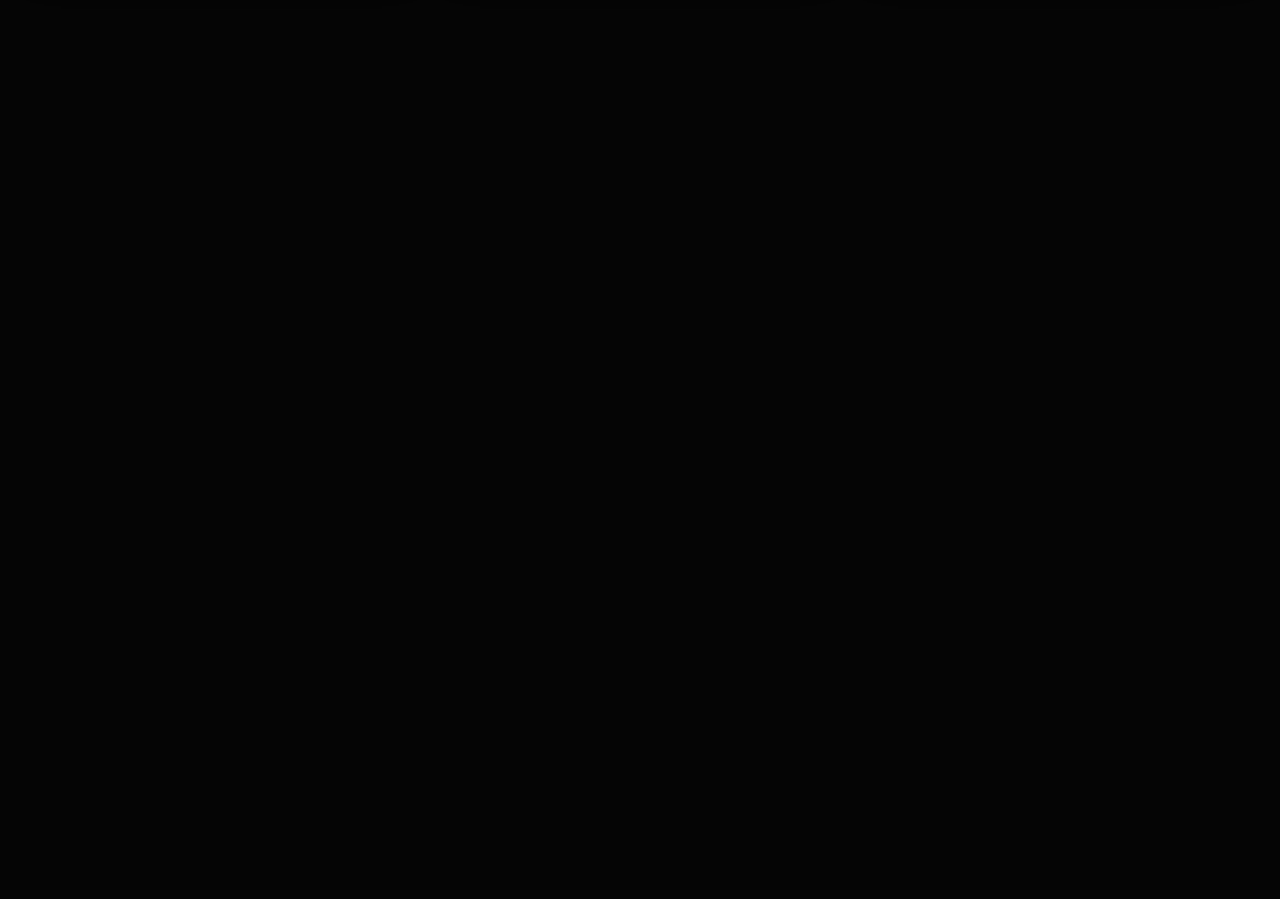
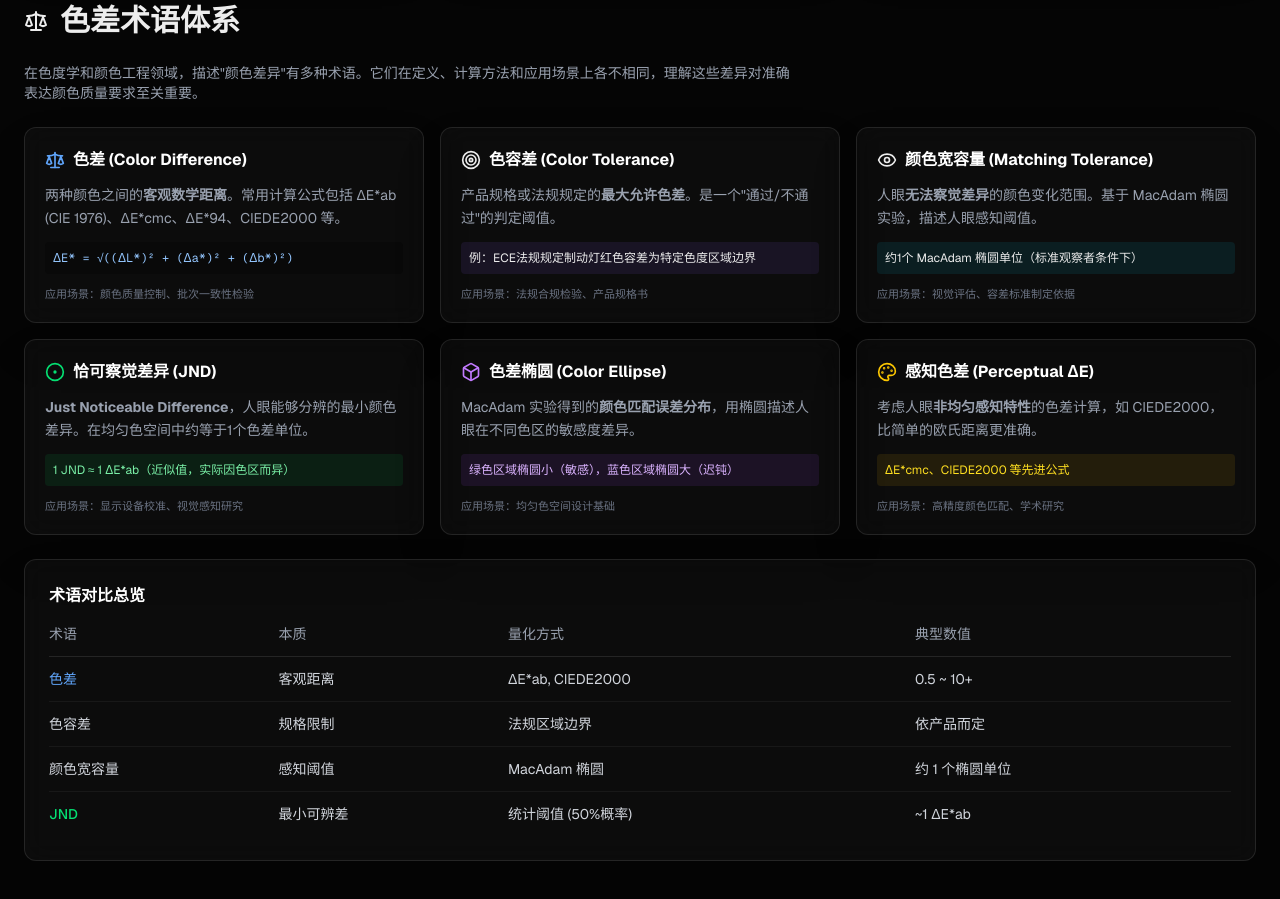
Before and after one commit to FeifeiWang920/optics-edu, a Next.js app: page /color in a window 1280 px wide. Shown: the part 3860-4759 px from the top of the page. Before the commit the page ends 3847 px from the top, so only its background shows below. Built offline with nearby package versions, Linux system fonts and the light colour scheme.

Commit message:
feat: 增加色差、色容差等概念名称解释；增加跳转至像差页面的按钮。

```diff
--- a/src/app/color/page.tsx
+++ b/src/app/color/page.tsx
@@ -2,7 +2,7 @@ import Link from "next/link";
 import CIE1931Explorer from "@/lib/cie-1931";
 import ColorMixer from "@/components/ColorMixer";
 import BlackbodySlider from "@/components/BlackbodySlider";
-import { Palette, Layers, Box, Info, SunMedium, GraduationCap, ArrowRight } from "lucide-react";
+import { Palette, Layers, Box, Info, SunMedium, GraduationCap, ArrowRight, Scale, Target, Eye, CircleDot } from "lucide-react";
 
 export default function ColorimetryPage() {
   return (
@@ -201,6 +201,159 @@ export default function ColorimetryPage() {
           </div>
         </div>
       </section>
+
+      {/* Color Difference Terminology */}
+      <section className="space-y-6">
+        <h2 className="text-3xl font-bold flex items-center gap-3"><Scale className="text-secondary-400" /> 色差术语体系</h2>
+        <p className="text-gray-400 text-sm max-w-3xl">
+          在色度学和颜色工程领域，描述"颜色差异"有多种术语。它们在定义、计算方法和应用场景上各不相同，理解这些差异对准确表达颜色质量要求至关重要。
+        </p>
+
+        <div className="grid grid-cols-1 md:grid-cols-2 lg:grid-cols-3 gap-4">
+          {/* 色差 */}
+          <div className="glass-panel p-5 space-y-3 border-l-4 border-l-primary-500">
+            <div className="flex items-center gap-2">
+              <Scale className="text-primary-400" size={20} />
+              <h4 className="font-bold text-white">色差 (Color Difference)</h4>
+            </div>
+            <p className="text-sm text-gray-400 leading-relaxed">
+              两种颜色之间的<strong>客观数学距离</strong>。常用计算公式包括 ΔE*ab (CIE 1976)、ΔE*cmc、ΔE*94、CIEDE2000 等。
+            </p>
+            <div className="p-2 bg-black/30 rounded text-xs font-mono text-primary-300">
+              ΔE* = √((ΔL*)² + (Δa*)² + (Δb*)²)
+            </div>
+            <p className="text-[11px] text-gray-500">
+              应用场景：颜色质量控制、批次一致性检验
+            </p>
+          </div>
+
+          {/* 色容差 */}
+          <div className="glass-panel p-5 space-y-3 border-l-4 border-l-secondary-500">
+            <div className="flex items-center gap-2">
+              <Target className="text-secondary-400" size={20} />
+              <h4 className="font-bold text-white">色容差 (Color Tolerance)</h4>
+            </div>
+            <p className="text-sm text-gray-400 leading-relaxed">
+              产品规格或法规规定的<strong>最大允许色差</strong>。是一个"通过/不通过"的判定阈值。
+            </p>
+            <div className="p-2 bg-secondary-500/10 rounded text-xs text-secondary-300">
+              例：ECE法规规定制动灯红色容差为特定色度区域边界
+            </div>
+            <p className="text-[11px] text-gray-500">
+              应用场景：法规合规检验、产品规格书
+            </p>
+          </div>
+
+          {/* 颜色宽容量 */}
+          <div className="glass-panel p-5 space-y-3 border-l-4 border-l-accent-500">
+            <div className="flex items-center gap-2">
+              <Eye className="text-accent-400" size={20} />
+              <h4 className="font-bold text-white">颜色宽容量 (Matching Tolerance)</h4>
+            </div>
+            <p className="text-sm text-gray-400 leading-relaxed">
+              人眼<strong>无法察觉差异</strong>的颜色变化范围。基于 MacAdam 椭圆实验，描述人眼感知阈值。
+            </p>
+            <div className="p-2 bg-accent-500/10 rounded text-xs text-accent-300">
+              约1个 MacAdam 椭圆单位（标准观察者条件下）
+            </div>
+            <p className="text-[11px] text-gray-500">
+              应用场景：视觉评估、容差标准制定依据
+            </p>
+          </div>
+
+          {/* JND */}
+          <div className="glass-panel p-5 space-y-3 border-l-4 border-l-green-500">
+            <div className="flex items-center gap-2">
+              <CircleDot className="text-green-400" size={20} />
+              <h4 className="font-bold text-white">恰可察觉差异 (JND)</h4>
+            </div>
+            <p className="text-sm text-gray-400 leading-relaxed">
+              <strong>Just Noticeable Difference</strong>，人眼能够分辨的最小颜色差异。在均匀色空间中约等于1个色差单位。
+            </p>
+            <div className="p-2 bg-green-500/10 rounded text-xs text-green-300">
+              1 JND ≈ 1 ΔE*ab（近似值，实际因色区而异）
+            </div>
+            <p className="text-[11px] text-gray-500">
+              应用场景：显示设备校准、视觉感知研究
+            </p>
+          </div>
+
+          {/* 色差椭圆 */}
+          <div className="glass-panel p-5 space-y-3 border-l-4 border-l-purple-500">
+            <div className="flex items-center gap-2">
+              <Box className="text-purple-400" size={20} />
+              <h4 className="font-bold text-white">色差椭圆 (Color Ellipse)</h4>
+            </div>
+            <p className="text-sm text-gray-400 leading-relaxed">
+              MacAdam 实验得到的<strong>颜色匹配误差分布</strong>，用椭圆描述人眼在不同色区的敏感度差异。
+            </p>
+            <div className="p-2 bg-purple-500/10 rounded text-xs text-purple-300">
+              绿色区域椭圆小（敏感），蓝色区域椭圆大（迟钝）
+            </div>
+            <p className="text-[11px] text-gray-500">
+              应用场景：均匀色空间设计基础
+            </p>
+          </div>
+
+          {/* 感知色差 */}
+          <div className="glass-panel p-5 space-y-3 border-l-4 border-l-yellow-500">
+            <div className="flex items-center gap-2">
+              <Palette className="text-yellow-400" size={20} />
+              <h4 className="font-bold text-white">感知色差 (Perceptual ΔE)</h4>
+            </div>
+            <p className="text-sm text-gray-400 leading-relaxed">
+              考虑人眼<strong>非均匀感知特性</strong>的色差计算，如 CIEDE2000，比简单的欧氏距离更准确。
+            </p>
+            <div className="p-2 bg-yellow-500/10 rounded text-xs text-yellow-300">
+              ΔE*cmc、CIEDE2000 等先进公式
+            </div>
+            <p className="text-[11px] text-gray-500">
+              应用场景：高精度颜色匹配、学术研究
+            </p>
+          </div>
+        </div>
+
+        {/* Summary Table */}
+        <div className="glass-panel p-6 overflow-x-auto">
+          <h4 className="font-bold text-white mb-4">术语对比总览</h4>
+          <table className="w-full text-sm">
+            <thead>
+              <tr className="text-left border-b border-white/10">
+                <th className="pb-3 text-gray-400 font-medium">术语</th>
+                <th className="pb-3 text-gray-400 font-medium">本质</th>
+                <th className="pb-3 text-gray-400 font-medium">量化方式</th>
+                <th className="pb-3 text-gray-400 font-medium">典型数值</th>
+              </tr>
+            </thead>
+            <tbody className="text-gray-300">
+              <tr className="border-b border-white/5">
+                <td className="py-3 font-medium text-primary-400">色差</td>
+                <td className="py-3">客观距离</td>
+                <td className="py-3">ΔE*ab, CIEDE2000</td>
+                <td className="py-3">0.5 ~ 10+</td>
+              </tr>
+              <tr className="border-b border-white/5">
+                <td className="py-3 font-medium text-secondary-400">色容差</td>
+                <td className="py-3">规格限制</td>
+                <td className="py-3">法规区域边界</td>
+                <td className="py-3">依产品而定</td>
+              </tr>
+              <tr className="border-b border-white/5">
+                <td className="py-3 font-medium text-accent-400">颜色宽容量</td>
+                <td className="py-3">感知阈值</td>
+                <td className="py-3">MacAdam 椭圆</td>
+                <td className="py-3">约 1 个椭圆单位</td>
+              </tr>
+              <tr>
+                <td className="py-3 font-medium text-green-400">JND</td>
+                <td className="py-3">最小可辨差</td>
+                <td className="py-3">统计阈值 (50%概率)</td>
+                <td className="py-3">~1 ΔE*ab</td>
+              </tr>
+            </tbody>
+          </table>
+        </div>
+      </section>
     </div>
   );
 }
--- a/src/app/page.tsx
+++ b/src/app/page.tsx
@@ -1,7 +1,7 @@
 "use client";
 
 import SpectrumSlider from "@/components/SpectrumSlider";
-import { ArrowRight, Zap, Eye, Layers, FlaskConical } from "lucide-react";
+import { ArrowRight, Zap, Eye, Layers, FlaskConical, ExternalLink } from "lucide-react";
 import { motion } from "framer-motion";
 import Link from "next/link";
 
@@ -331,6 +331,17 @@ export default function Home() {
                   光线追迹仿真
                 </li>
               </ul>
+
+              {/* 像差分析按钮 */}
+              <a
+                href="https://optics-aberrations-viewer.minime.top/"
+                target="_blank"
+                rel="noopener noreferrer"
+                className="mt-4 flex items-center justify-center gap-2 w-full px-4 py-2.5 bg-blue-500/20 hover:bg-blue-500/30 border border-blue-500/50 hover:border-blue-400 text-blue-300 hover:text-blue-200 text-sm font-medium rounded-lg transition-all group"
+              >
+                <span>像差分析与可视化</span>
+                <ExternalLink size={14} className="group-hover:translate-x-0.5 group-hover:-translate-y-0.5 transition-transform" />
+              </a>
             </motion.div>
 
             <motion.div
```
Also changed, not shown: 2 other files (tests, documents, lock files or other folders).
